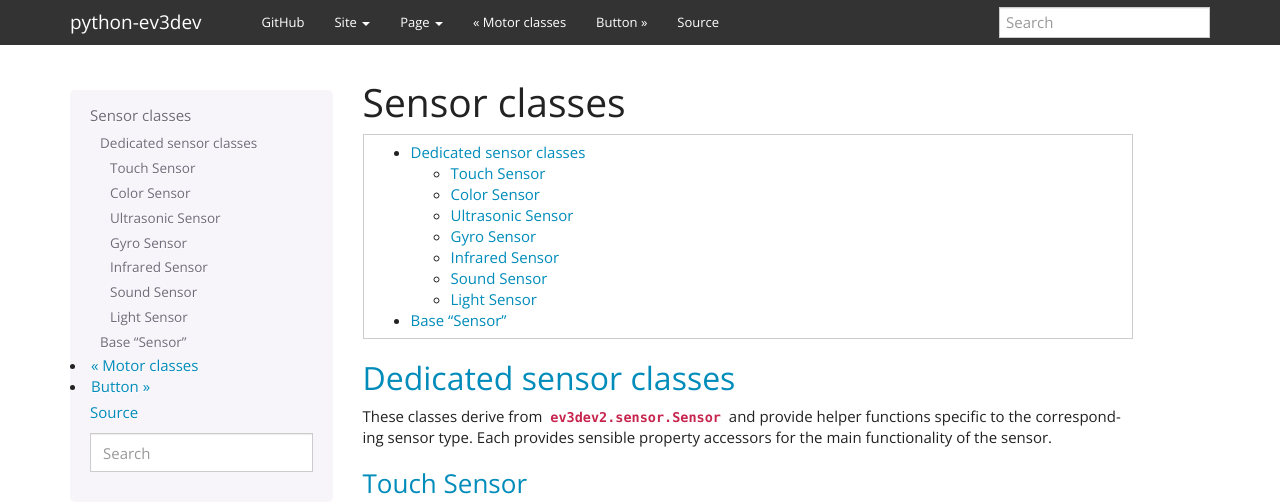
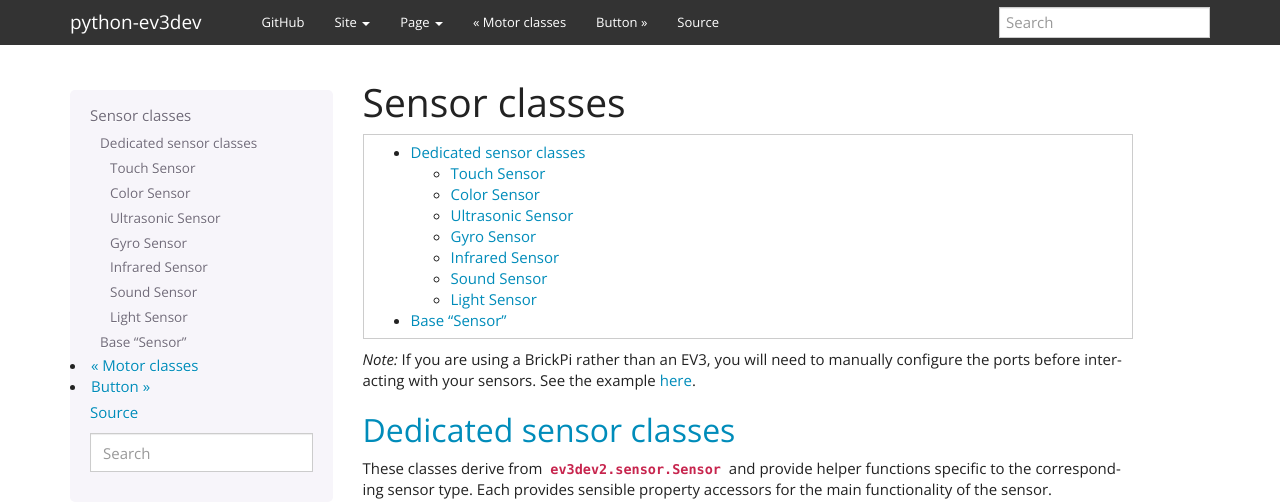
Before and after one commit to ev3dev/ev3dev-lang-python, a Sphinx documentation site: the page built from docs/sensors.rst, in a window 1280 px wide and 900 px high, cut to the strip 0-504 px from the top of the window. Built offline with Sphinx 7.4.7, drawn with Linux system fonts in a browser that asks for light colours.

Commit message:
Add docs links to brickpi3 sensor example

```diff
--- a/docs/ports.rst
+++ b/docs/ports.rst
@@ -2,7 +2,8 @@ Lego Port
 =========
 
 The `LegoPort` class is only needed when manually reconfiguring input/output
-ports. Most users can ignore this page.
+ports. This is necessary on the BrickPi but not other platforms, such as the
+EV3. Most users can ignore this page.
 
 .. autoclass:: ev3dev2.port.LegoPort
     :members:
--- a/docs/sensors.rst
+++ b/docs/sensors.rst
@@ -2,6 +2,11 @@ Sensor classes
 ==============
 
 .. contents:: :local:
+
+*Note:* If you are using a BrickPi rather than an EV3, you will need to manually
+configure the ports before interacting with your sensors. See the example
+`here <https://github.com/ev3dev/ev3dev-lang-python-demo/blob/stretch/platform/brickpi3-motor-and-sensor.py>`_.
+
 
 Dedicated sensor classes
 ------------------------
```
Also changed, not shown: 1 other file.
